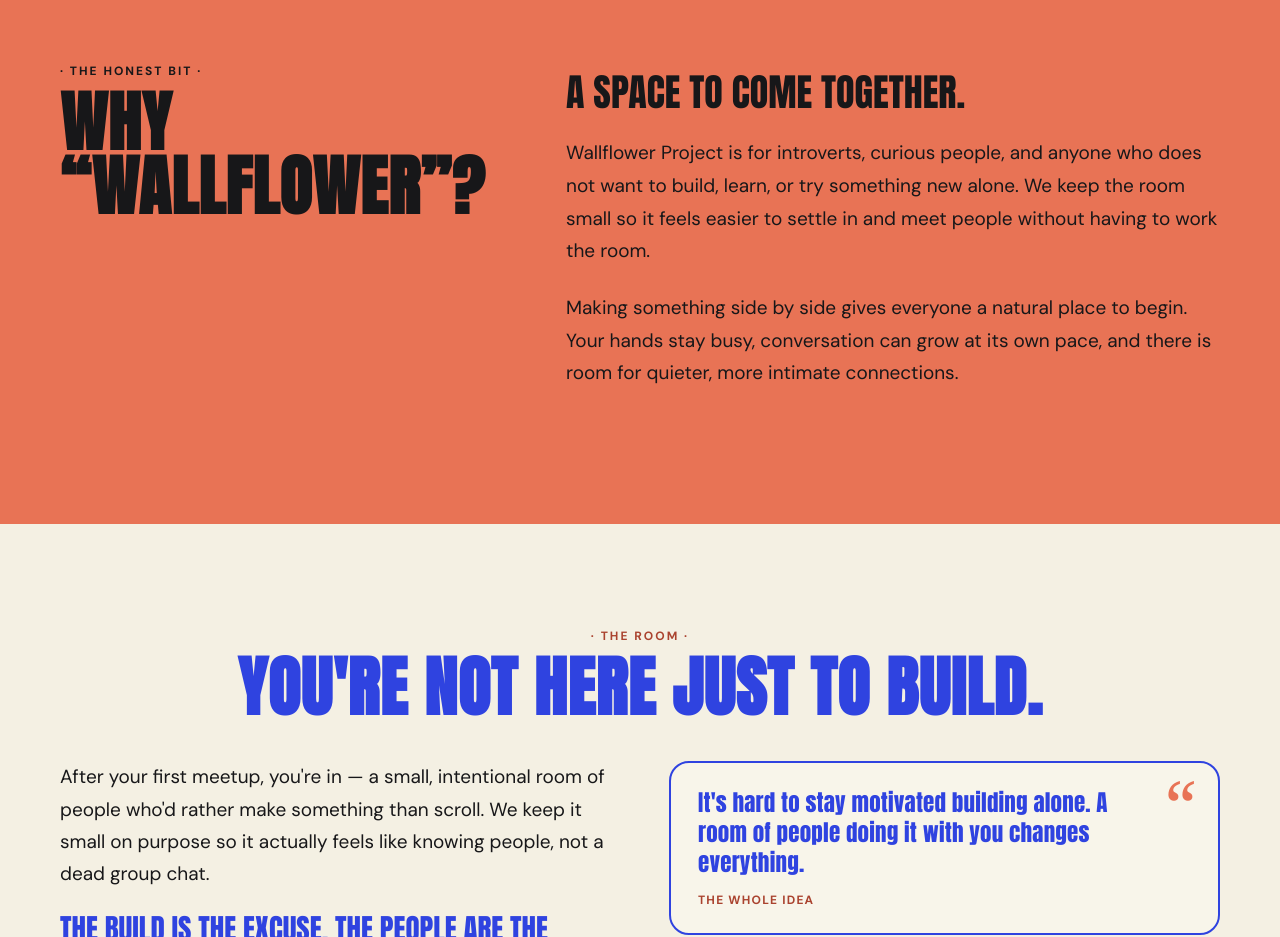
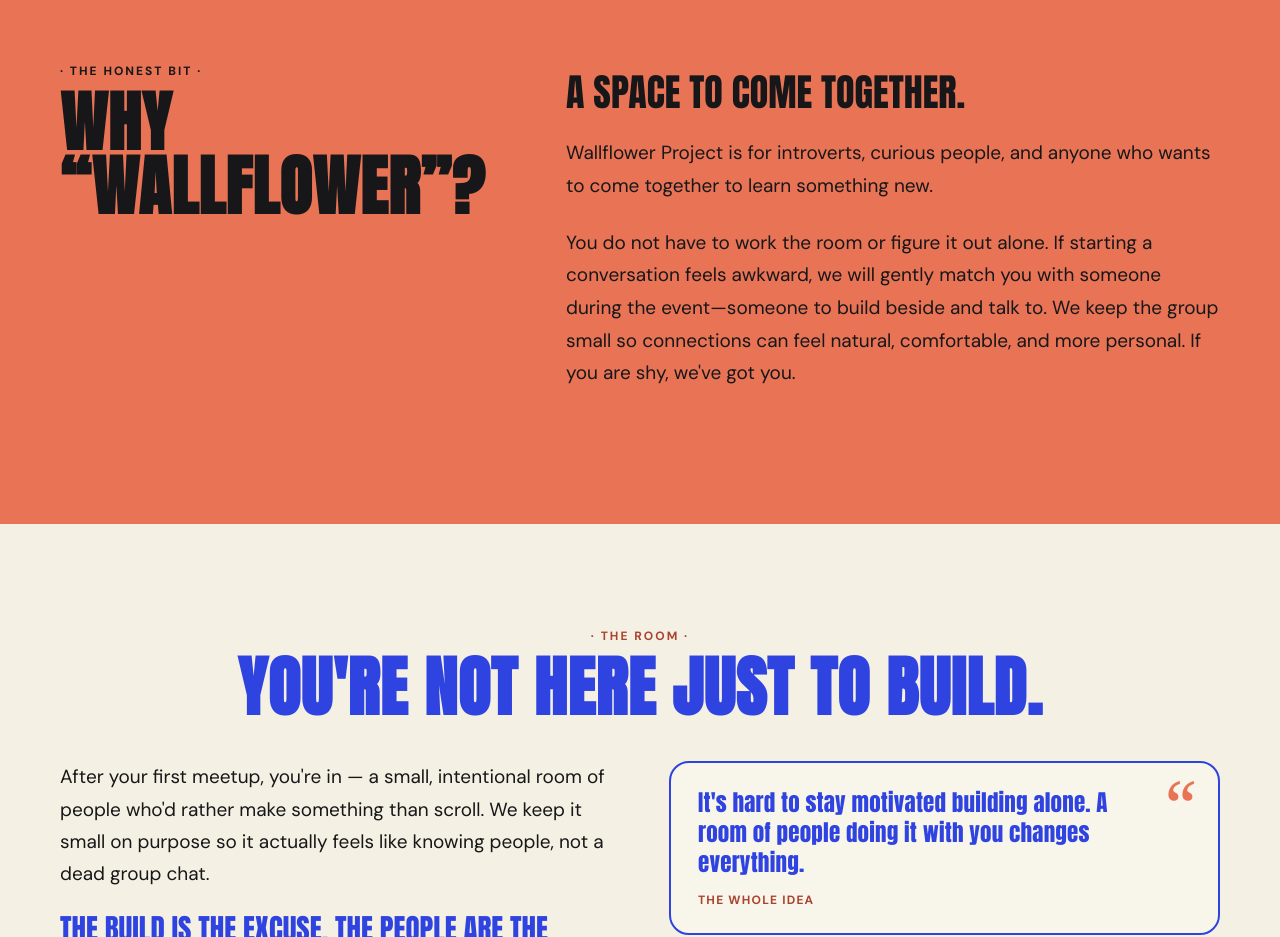
Before and after one commit to peepon95/electronic-club, a React (Vite) app: page / in a window 1280 px wide. Shown: the part 2320-3257 px from the top of the page. Built offline with nearby package versions, Linux system fonts and the light colour scheme; no server answers.

Commit message:
Clarify participant matching promise

```diff
--- a/src/App.jsx
+++ b/src/App.jsx
@@ -289,14 +289,14 @@
         <div style={S.storyCopy}>
           <p style={S.storyLead}>A space to come together.</p>
           <p style={S.storyP}>
-            Wallflower Project is for introverts, curious people, and anyone who does
-            not want to build, learn, or try something new alone. We keep the room small
-            so it feels easier to settle in and meet people without having to work the room.
+            Wallflower Project is for introverts, curious people, and anyone who wants
+            to come together to learn something new.
           </p>
           <p style={S.storyP}>
-            Making something side by side gives everyone a natural place to begin. Your
-            hands stay busy, conversation can grow at its own pace, and there is room for
-            quieter, more intimate connections.
+            You do not have to work the room or figure it out alone. If starting a
+            conversation feels awkward, we will gently match you with someone during the
+            event—someone to build beside and talk to. We keep the group small so connections
+            can feel natural, comfortable, and more personal. If you are shy, we've got you.
           </p>
         </div>
       </div>
```
